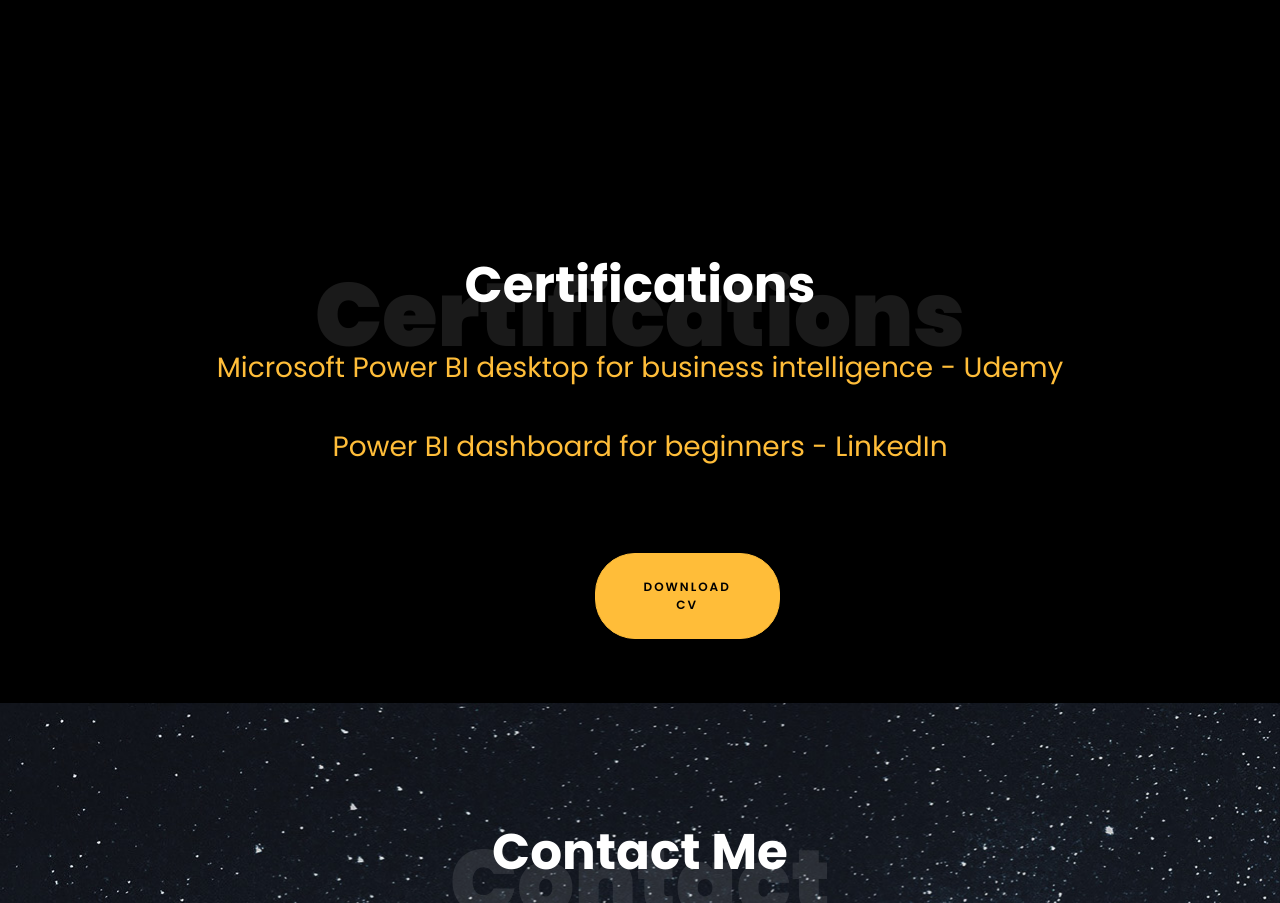
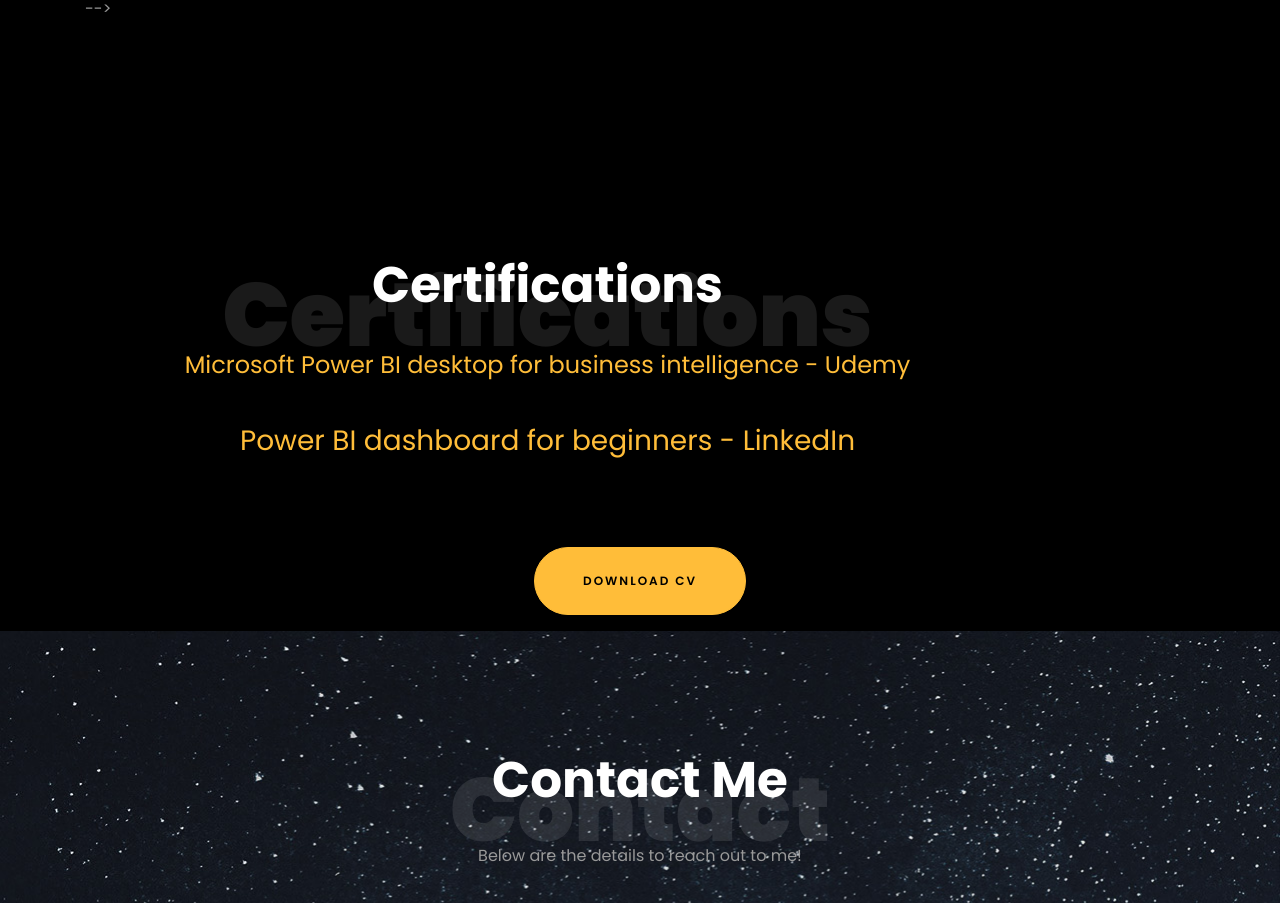
Before and after one commit to Himaanshu-Aggarwal/Himaanshu-Aggarwal.github.io, a plain HTML site: page index.html in a window 1280 px wide. Shown: the part 3340-4243 px from the top of the page. Drawn offline with Linux system fonts and the light colour scheme; files whose address does not match are found by name.

Commit message:
Update index.html
Signed-off-by: Himanshu Aggarwal <47355989+Himaanshu-Aggarwal@users.noreply.github.com>

```diff
--- a/index.html
+++ b/index.html
@@ -487,8 +487,8 @@ customer data</p>
 		  </div>
 		</div>
         </div>
-	<br>
-<!-- 		added justify-content-center to center align the last two projects -->
+<!-- 	<br>
+<!-- 		added justify-content-center to center align the last two projects --> -->
 	<!--	<div class="row d-flex justify-content-center">
 			<div class="col-md-4 d-flex ftco-animate">
 				<div class="blog-entry justify-content-end">
@@ -515,6 +515,25 @@ customer data</p>
 		 </div> -->
 	  </div>
     </section>
+<section class="ftco-section ftco-no-pb" id="resume-section">
+    	<div class="container">
+<!--     		<div class="row justify-content-center pb-5"> -->
+          <div class="col-md-10 heading-section text-center ftco-animate">
+          	<h1 class="big big-2">Certifications</h1>
+            <h2 class="mb-4">Certifications</h2>
+<h4 class="heading"><a href="https://www.udemy.com/certificate/UC-54389fe1-4138-4bdc-b6c4-728b3b6928eb/">Microsoft Power BI desktop for business
+intelligence - Udemy</a></h3>
+<br/>
+<h3 class="heading"><a href="https://www.linkedin.com/learning/certificates/61b9ef4b8d8852e7417067822a4754741dd94fb9971600f9673510023b4b310f?trk=public_profile_certification-title">Power BI dashboard for beginners - LinkedIn</a></h3>
+<br/>
+          </div>
+			    		<div class="row justify-content-center mt-5">
+    			<div class="col-md-6 text-center ftco-animate">
+    				<p><a href="Resume/Himanshu Aggarwal - Resume.pdf" class="btn btn-primary py-4 px-5">Download CV</a></p>
+    			</div>
+    		</div>
+<!--         </div> -->
+	</div>
 
 <!-- 	<section class="ftco-section ftco-no-pt ftco-no-pb ftco-counter img" id="section-counter">
       <div class="container">
@@ -569,25 +588,6 @@ customer data</p>
 <!-- 		</div> -->
 <!-- 	</section>  -->
 
-<section class="ftco-section ftco-no-pb" id="resume-section">
-    	<div class="container">
-    		<div class="row justify-content-center pb-5">
-          <div class="col-md-10 heading-section text-center ftco-animate">
-          	<h1 class="big big-2">Certifications</h1>
-            <h2 class="mb-4">Certifications</h2>
-<h3 class="heading"><a href="https://www.udemy.com/certificate/UC-54389fe1-4138-4bdc-b6c4-728b3b6928eb/">Microsoft Power BI desktop for business
-intelligence - Udemy</a></h3>
-<br/>
-<h3 class="heading"><a href="https://www.linkedin.com/learning/certificates/61b9ef4b8d8852e7417067822a4754741dd94fb9971600f9673510023b4b310f?trk=public_profile_certification-title">Power BI dashboard for beginners - LinkedIn</a></h3>
-<br/>
-          </div>
-			    		<div class="row justify-content-center mt-5">
-    			<div class="col-md-6 text-center ftco-animate">
-    				<p><a href="Resume/Himanshu Aggarwal - Resume.pdf" class="btn btn-primary py-4 px-5">Download CV</a></p>
-    			</div>
-    		</div>
-        </div>
-	</div>
 </section>
     <section class="ftco-section contact-section ftco-no-pb" id="contact-section" style="background-image: url(images/bg_1.jpg);">
       <div class="container">
```
